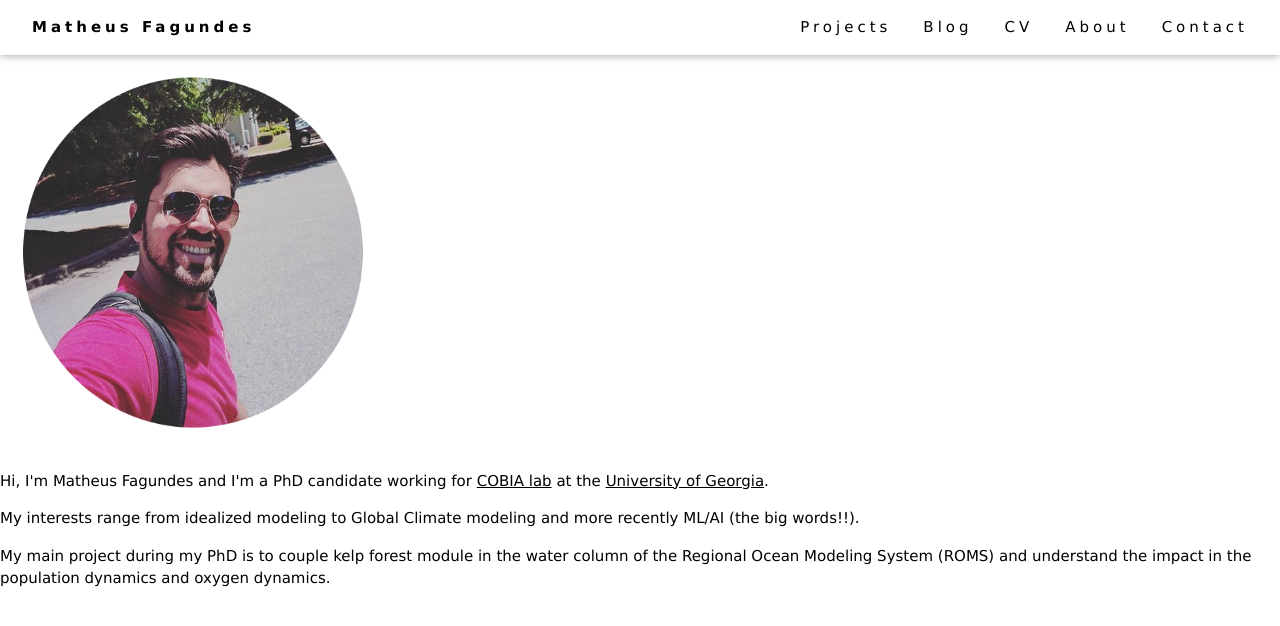
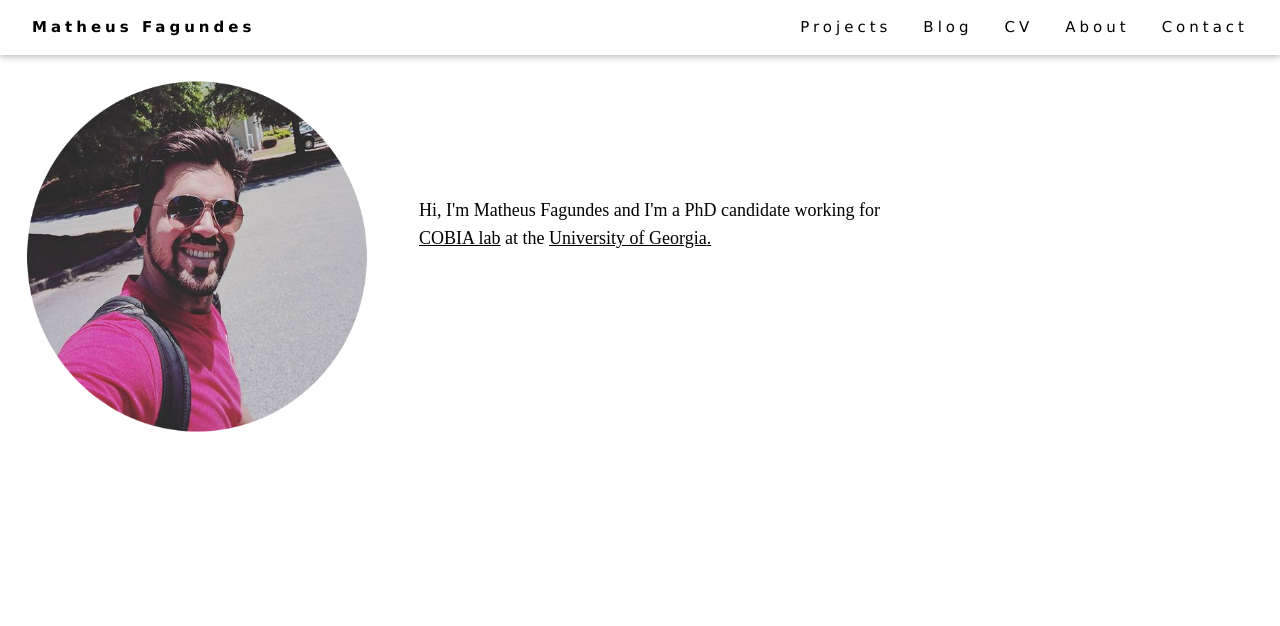
Before and after one commit to mf99274/mf99274.github.io, a Jekyll site: the page built from index.html, in a window 1280 px wide. Shown: the top 626 px of the page. Built offline with Jekyll 4.4.1, drawn with Linux system fonts in a browser that asks for light colours.

Commit message:
Update index.html

```diff
--- a/index.html
+++ b/index.html
@@ -7,20 +7,17 @@ contact: passive
 description:
 ---
 <!-- <div class="jumbotron"> -->
-<div class="item active">
-  <div class="col-md-8 col-sm-8 col-xs-8">
-    <img alt="..." class="pull-right" src="img/selfie1.png" border="1"
-              height="400" width="409" align="top">
-  </div>
-   <div class="col-md-4 col-sm-4 col-xs-4">
-   <span class="pull-right">
-   <p class="lead">Hi, I'm <span itemprop="name">Matheus Fagundes</span> and I'm a PhD candidate working for <a href="https://www.cobia.engr.uga.edu/">COBIA lab</a> at <span itemprop="affiliation">the <a href="https://engineering.uga.edu/">University of Georgia</a></span>. </p>
-	<p>My interests range from idealized modeling to Global Climate modeling and more recently ML/AI (the big words!!). </p>
-	<p>My main project during my PhD is to couple kelp forest module in the water column of the Regional Ocean Modeling System (ROMS)
-	and understand the impact in the population dynamics and oxygen dynamics.</p>
-     </span>
-     </div>
- </div>
+<table height="400" border="0" cellpadding="2" cellspacing="2" width="900">
+      <tbody>
+        <tr>
+          <td><img alt="" src="img/selfie1.png" border="1"
+              height="400" width="409" align="top"></td>
+          <td valign="middle"><big><font face="Avenir">Hi, I'm <span itemprop="name">Matheus Fagundes</span> and I'm a PhD candidate working for <a href="https://www.cobia.engr.uga.edu/">COBIA lab</a> at <span itemprop="affiliation">the <a href="https://engineering.uga.edu/">University of Georgia</span>. </p></font></big><br>
+            <br>
+          </td>
+        </tr>
+      </tbody>
+    </table>
 
 <!-- </div> -->
 
```
